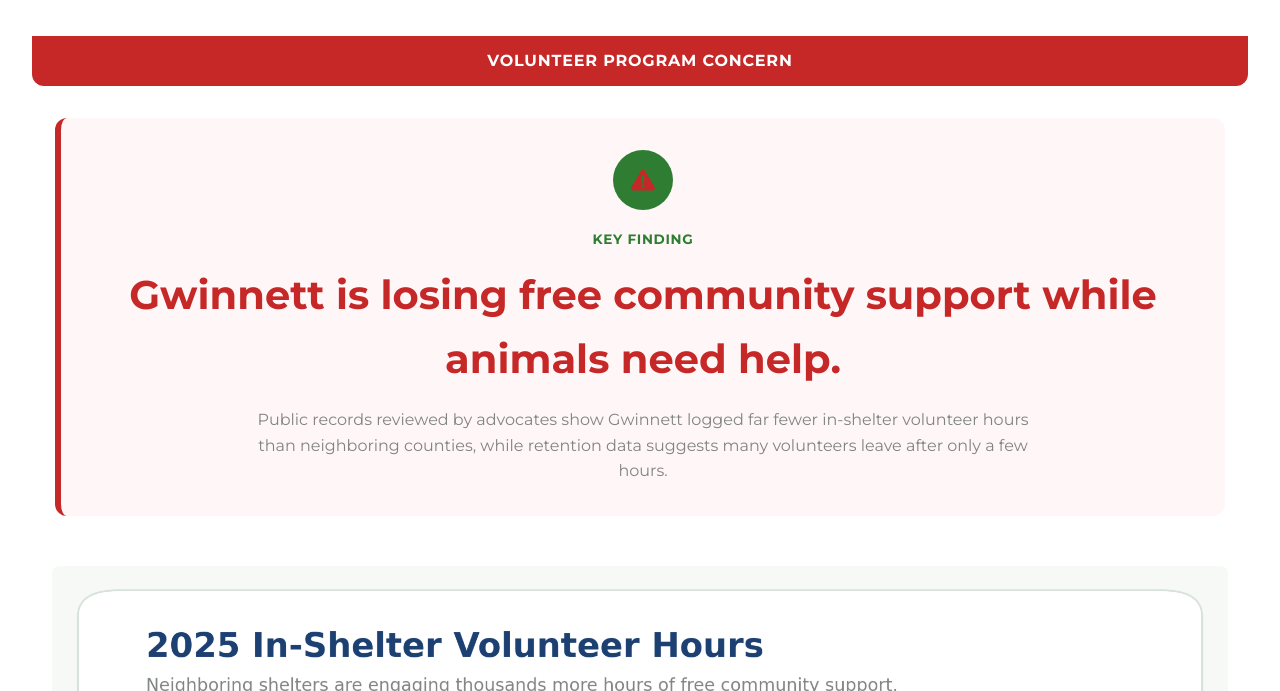
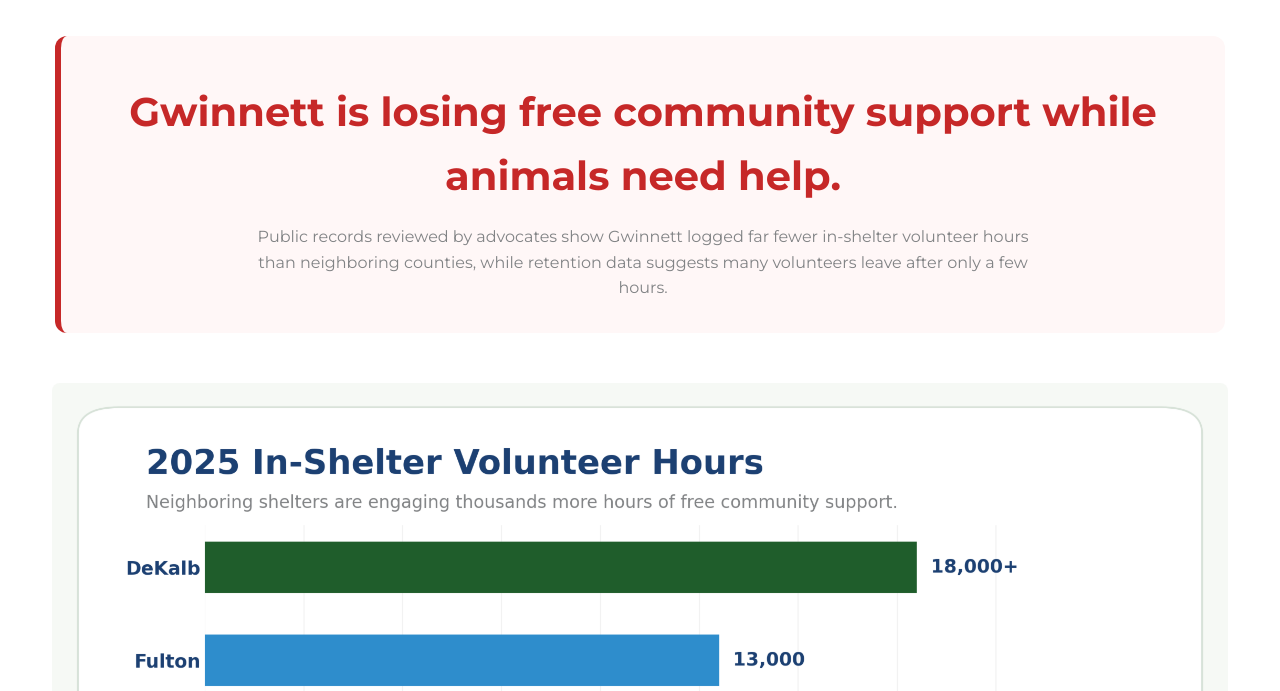
Before and after one commit to whitleybacon/gwinnett-animal-advocacy-alliance, a Jekyll site: the page built from issues/volunteer-engagement/index.html, in a window 1280 px wide and 900 px high, scrolled down 539 px, cut to the strip 209-900 px from the top of the window. Built offline with Jekyll 4.4.1, drawn with Linux system fonts in a browser that asks for light colours.

Commit message:
Update index.html

```diff
--- a/issues/volunteer-engagement/index.html
+++ b/issues/volunteer-engagement/index.html
@@ -31,21 +31,6 @@
     </div>
 </section>
 
-<div style="
-    background:#c62828;
-    color:white;
-    text-align:center;
-    padding:.75rem 1rem;
-    font-weight:700;
-    text-transform:uppercase;
-    letter-spacing:.05em;
-    border-radius:0 0 12px 12px;
-    max-width:1200px;
-    margin:0 auto 2rem;
-">
-    Volunteer Program Concern
-</div>
-
 <section class="home-section">
     <div class="issue-alert" style="
         background:#fff7f7;
@@ -56,31 +41,6 @@
         margin:0 auto;
         text-align:center;
     ">
-
-        <div class="alert-banner-icon" style="
-            width:60px;
-            height:60px;
-            background:#2e7d32;
-            color:white;
-            border-radius:50%;
-            display:flex;
-            align-items:center;
-            justify-content:center;
-            margin:0 auto 1rem;
-            font-size:1.5rem;
-        ">
-            <i class="fas fa-exclamation-triangle" style="color:#c62828"></i>
-        </div>
-
-        <span style="
-            color:#2e7d32;
-            font-weight:700;
-            text-transform:uppercase;
-            letter-spacing:.05em;
-            font-size:.85rem;
-        ">
-            Key Finding
-        </span>
 
         <h2 style="color:#c62828; margin-top:.75rem;">
             Gwinnett is losing free community support while animals need help.
```
